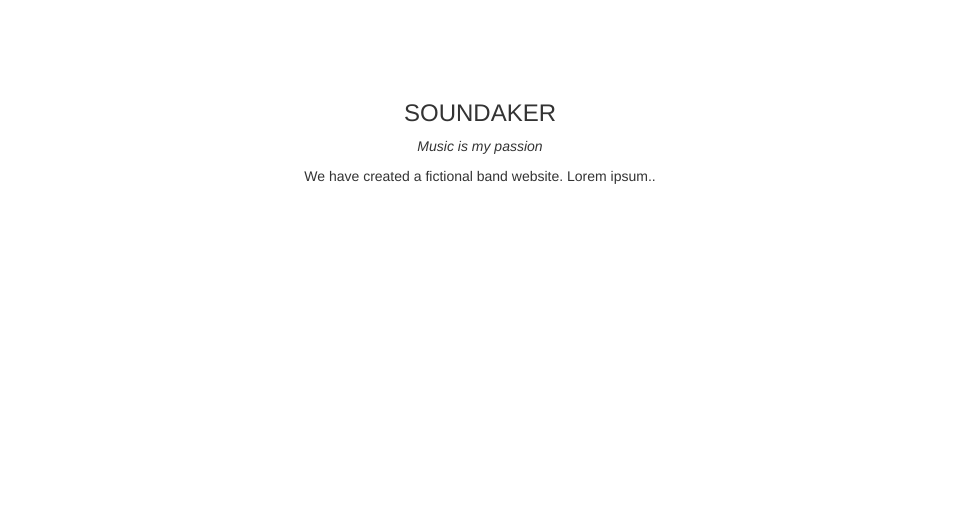
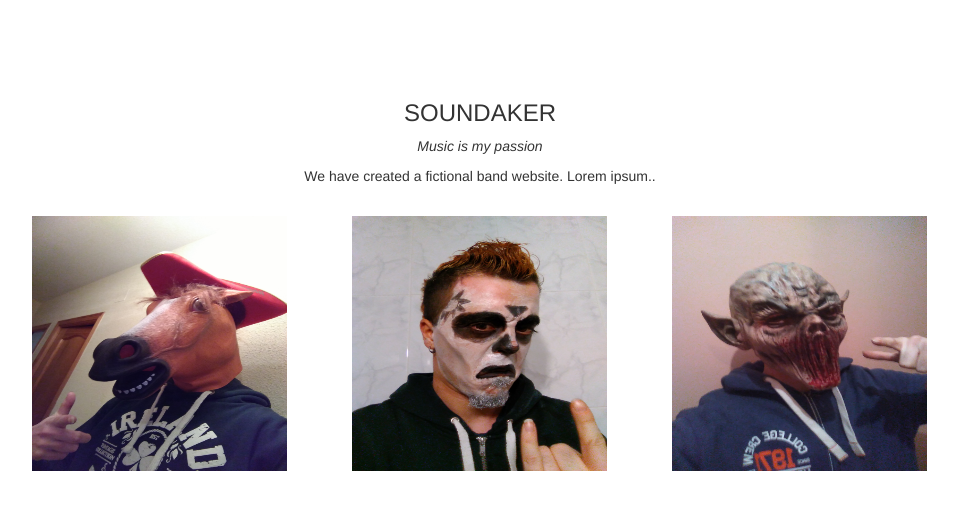
Before and after one commit to AlbertoIzq/AlbertoIzq-2.ArtistWebsite, a Flask app: page / in a window 1280 px wide. Shown: the top 510 px of the page, without its empty margins (160-1118 px from the left). Run offline with Flask 2, Linux system fonts and the light colour scheme; some libraries are stand-ins or nearby versions.

Commit message:
Add three images of myself

```diff
--- a/AlbertoIzq-2.ArtistWebsite/templates/home.html
+++ b/AlbertoIzq-2.ArtistWebsite/templates/home.html
@@ -19,6 +19,18 @@
         <h3>SOUNDAKER</h3>
         <p><em>Music is my passion</em></p>
         <p>We have created a fictional band website. Lorem ipsum..</p>
+        <br>
+        <div class="row">
+            <div class="col-sm-4">
+                <img src="static/images/soundaker1.jpg" alt="Soundaker 1" width="255" height="255">
+            </div>
+            <div class="col-sm-4">
+                <img src="static/images/soundaker2.jpg" alt="Soundaker 2" width="255" height="255">
+            </div>
+            <div class="col-sm-4">
+                <img src="static/images/soundaker3.jpg" alt="Soundaker 3" width="255" height="255">
+            </div>
+        </div>
     </div>
 
 </body>
```
Also changed, not shown: AlbertoIzq-2.ArtistWebsite/static/images/soundaker1.jpg (added), AlbertoIzq-2.ArtistWebsite/static/images/soundaker2.jpg (added), AlbertoIzq-2.ArtistWebsite/static/images/soundaker3.jpg (added).
